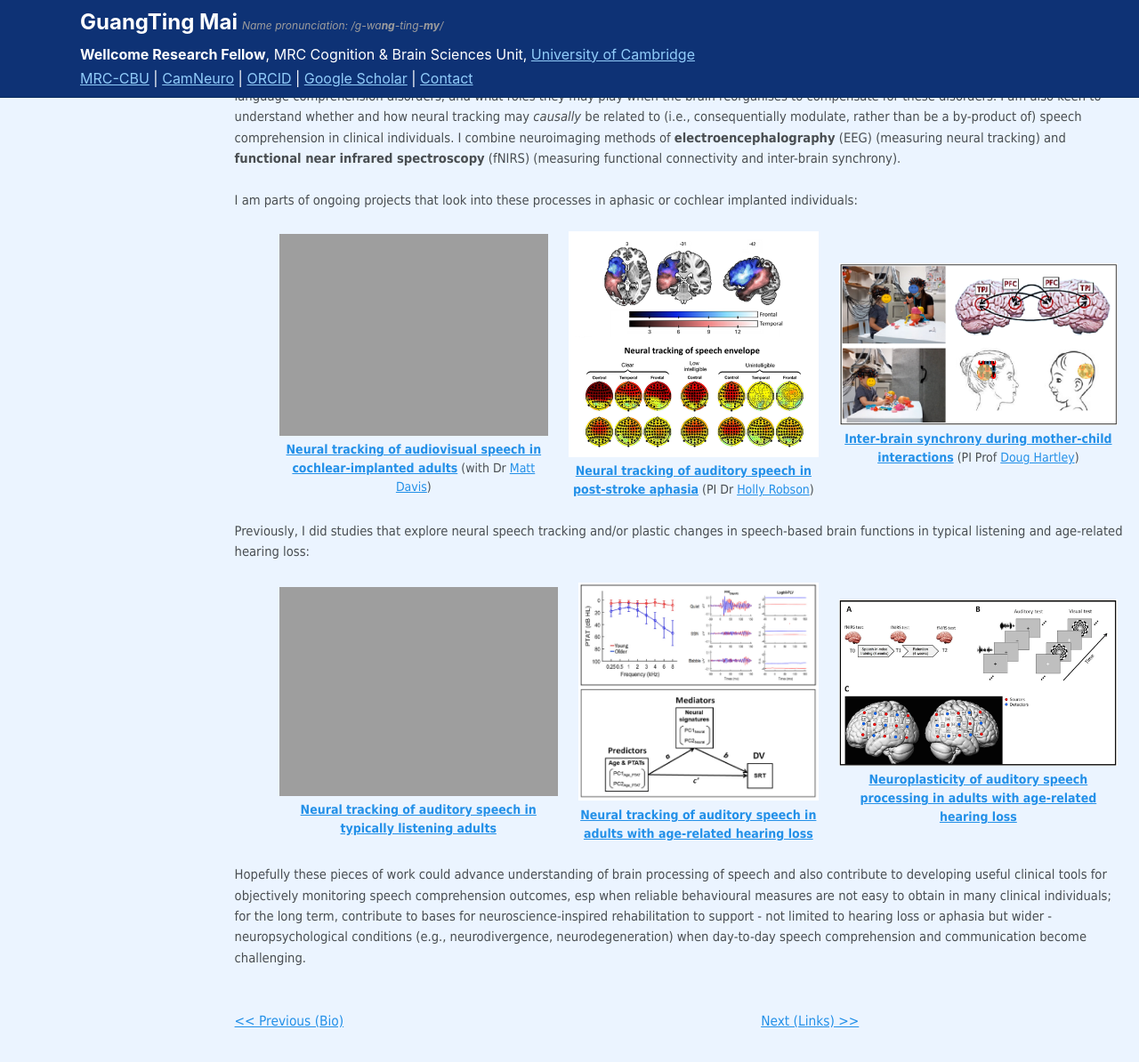
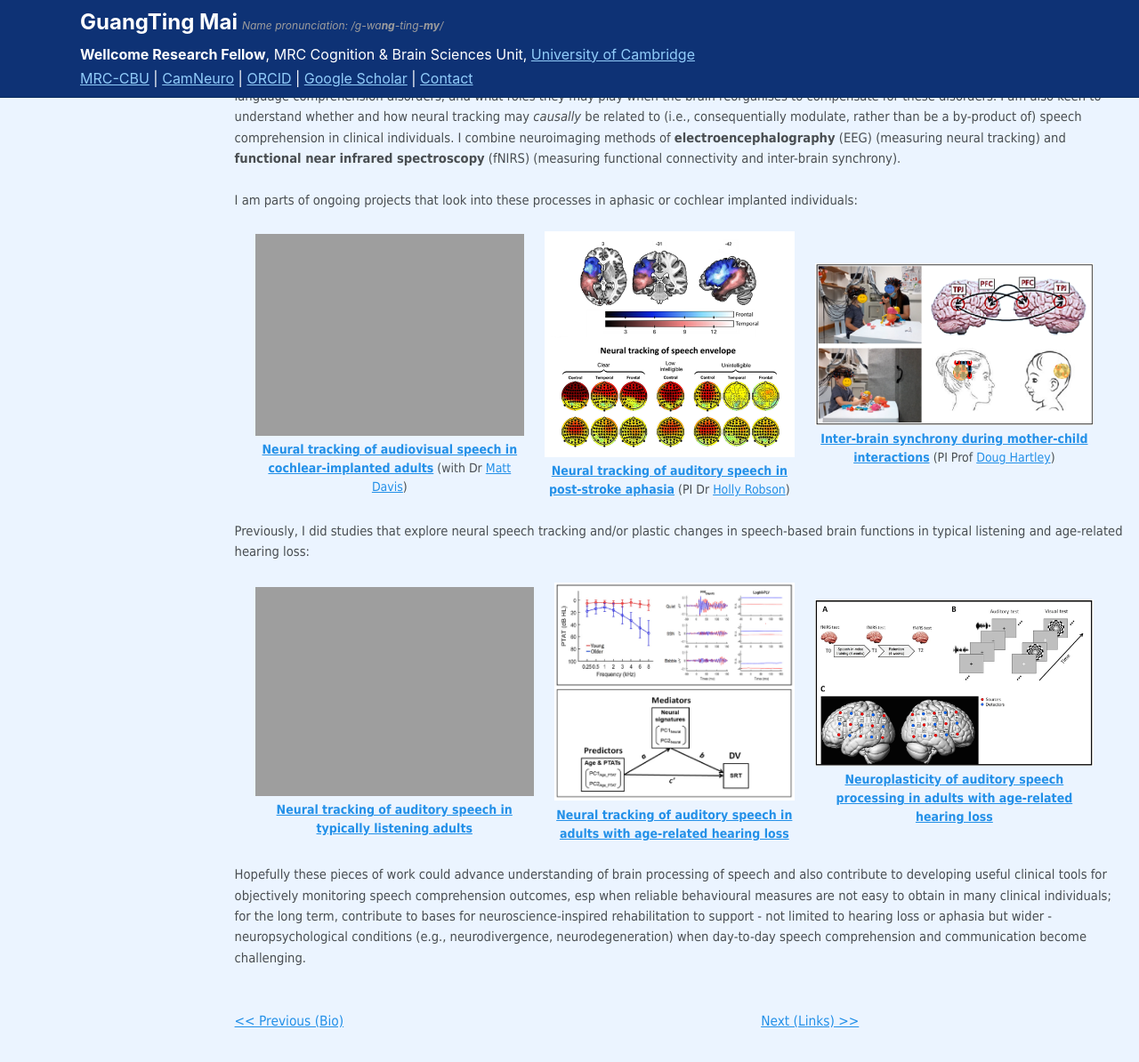
Before and after one commit to guangtingmai/guangtingmai.github.io, a Jekyll site: the page built from _pages/research-content.html, in a window 1280 px wide and 1400 px high, scrolled down 507 px. Shown: the top 1194 px of the window at 89% size. Built offline with Jekyll 4.4.1, drawn with Linux system fonts in a browser that asks for light colours.

Commit message:
Update custom.scss

```diff
--- a/_sass/custom.scss
+++ b/_sass/custom.scss
@@ -125,10 +125,10 @@ div.navigation-row span {
   display: flex !important;
   justify-content: center !important; /* center content horizontally */
   gap: 1.3rem !important;               /* fixed gap, more consistent than % */
-  margin-left: 2rem !important;
+  margin-left: 0.5rem !important;
   flex-wrap: wrap;                     /* wrap items if screen is small */
   align-items: center;                 /* vertically center items */
-  width: 100ch !important;
+  width: 95ch !important;
 }
 
 .masthead a,
```
